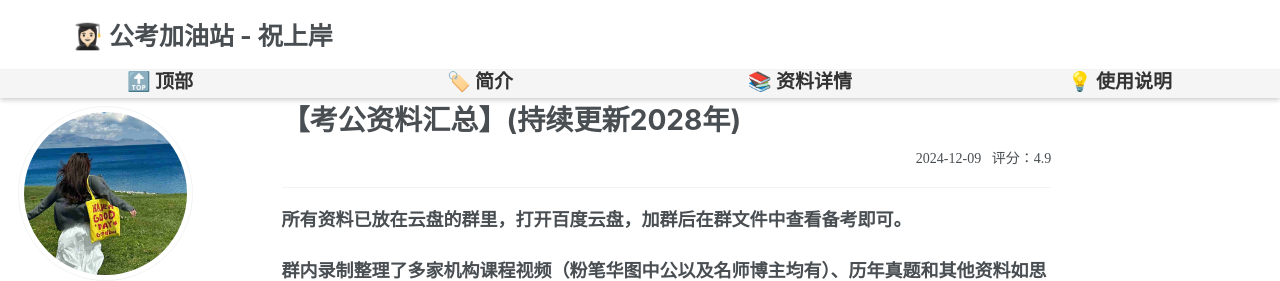
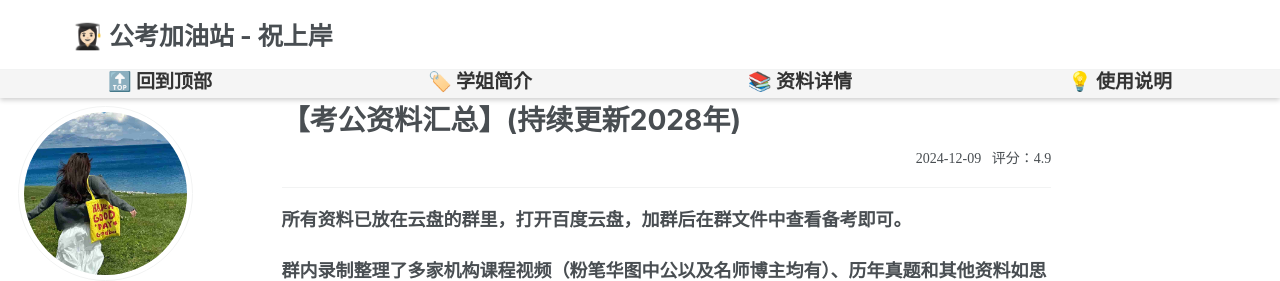
Before and after one commit to KnowledgeStoreVIP/GkStoreVIP.github.io, a Jekyll site: the page built from _pages/about.md, in a window 1280 px wide. Shown: the top 281 px of the page. Built offline with Jekyll 4.4.1, drawn with Linux system fonts in a browser that asks for light colours; comment, search, counter and statistics services are not loaded.

Commit message:
Update about.md

```diff
--- a/_pages/about.md
+++ b/_pages/about.md
@@ -28,7 +28,7 @@ redirect_from:
     text-align: center;
     flex: 1;
     padding: 1px 0;"
-    onclick="setActive(this)">🔝 顶部</a>
+    onclick="setActive(this)">🔝 回到顶部</a>
 
   <a href="#about" style="
     text-decoration: none;
@@ -38,7 +38,7 @@ redirect_from:
     text-align: center;
     flex: 1;
     padding: 1px 0;"
-    onclick="setActive(this)">🏷️ 简介</a>
+    onclick="setActive(this)">🏷️ 学姐简介</a>
 
   <a href="#details" style="
     text-decoration: none;
```
